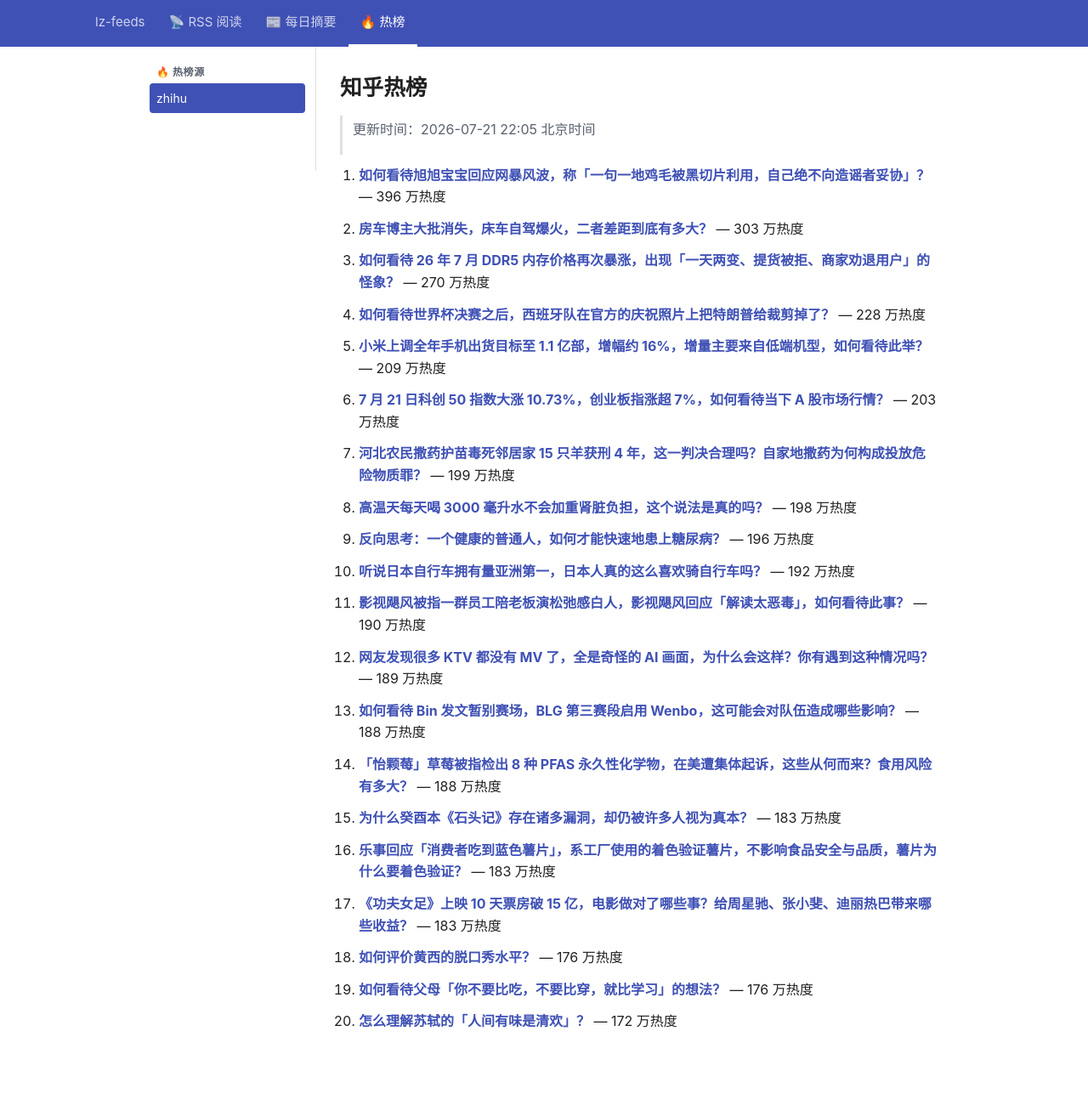
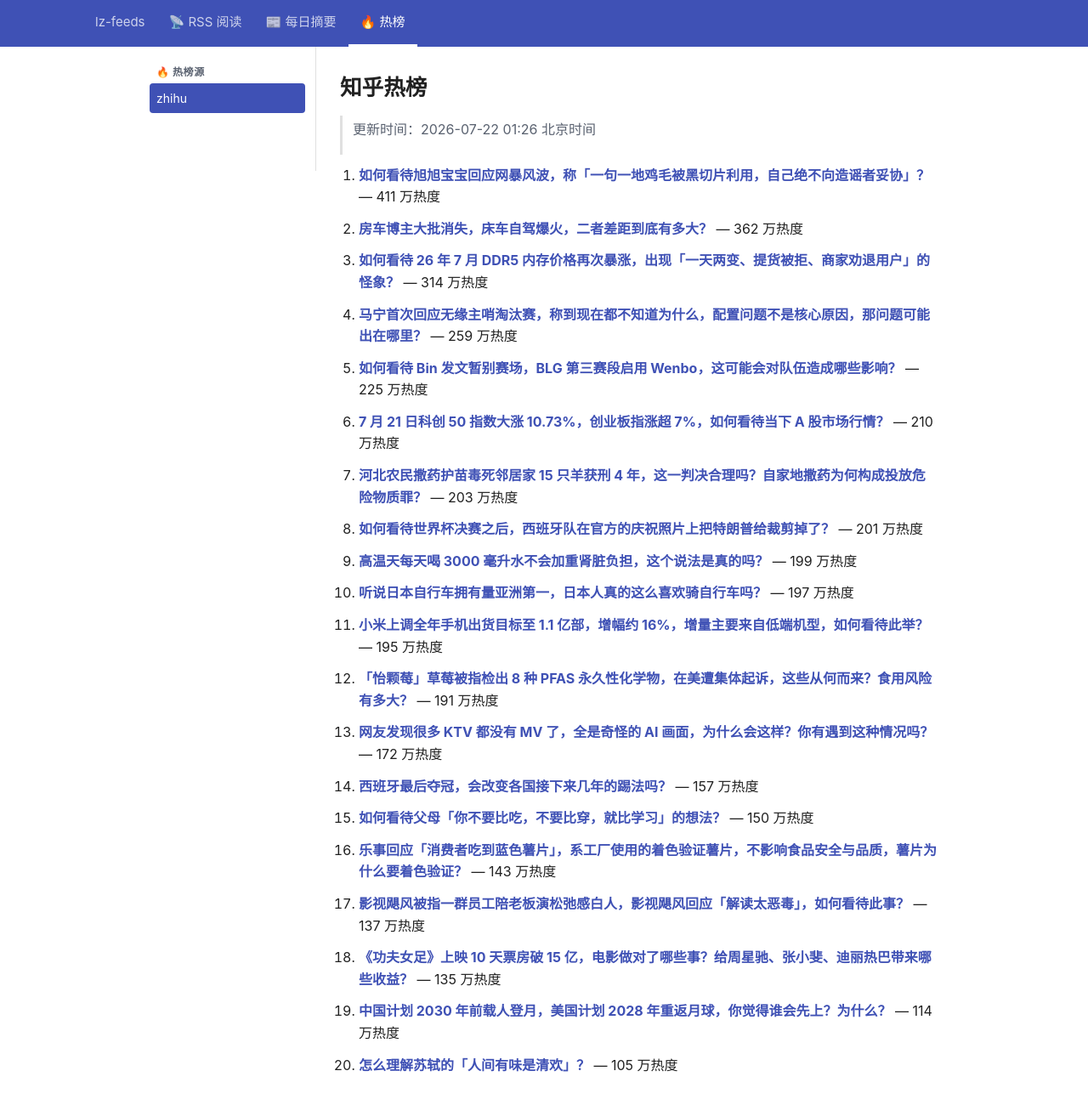
Before and after one commit to lizhang0101/lz-feeds, a Jekyll site: the page built from _hotlist/zhihu.md, in a window 1280 px wide and 1330 px high. Shown: the top 1300 px of the window at 85% size. Built offline with Jekyll 4.4.1, drawn with Linux system fonts in a browser that asks for light colours.

Commit message:
hotlist: 2026-07-21T17:26Z

```diff
--- a/_hotlist/zhihu.md
+++ b/_hotlist/zhihu.md
@@ -1,48 +1,48 @@
 ---
-updated: 2026-07-21 22:05 北京时间
+updated: 2026-07-22 01:26 北京时间
 count: 20
 ---
 
 # 知乎热榜
 
-> 更新时间：2026-07-21 22:05 北京时间
+> 更新时间：2026-07-22 01:26 北京时间
 
-1. **[如何看待旭旭宝宝回应网暴风波，称「一句一地鸡毛被黑切片利用，自己绝不向造谣者妥协」？](https://www.zhihu.com/question/2062763580878071282)** — 396 万热度
+1. **[如何看待旭旭宝宝回应网暴风波，称「一句一地鸡毛被黑切片利用，自己绝不向造谣者妥协」？](https://www.zhihu.com/question/2062763580878071282)** — 411 万热度
 
-2. **[房车博主大批消失，床车自驾爆火，二者差距到底有多大？](https://www.zhihu.com/question/2058243911978690417)** — 303 万热度
+2. **[房车博主大批消失，床车自驾爆火，二者差距到底有多大？](https://www.zhihu.com/question/2058243911978690417)** — 362 万热度
 
-3. **[如何看待 26 年 7 月 DDR5 内存价格再次暴涨，出现「一天两变、提货被拒、商家劝退用户」的怪象？](https://www.zhihu.com/question/2061301718021886552)** — 270 万热度
+3. **[如何看待 26 年 7 月 DDR5 内存价格再次暴涨，出现「一天两变、提货被拒、商家劝退用户」的怪象？](https://www.zhihu.com/question/2061301718021886552)** — 314 万热度
 
-4. **[如何看待世界杯决赛之后，西班牙队在官方的庆祝照片上把特朗普给裁剪掉了？](https://www.zhihu.com/question/2062849285499138343)** — 228 万热度
+4. **[马宁首次回应无缘主哨淘汰赛，称到现在都不知道为什么，配置问题不是核心原因，那问题可能出在哪里？](https://www.zhihu.com/question/2062863345573803605)** — 259 万热度
 
-5. **[小米上调全年手机出货目标至 1.1 亿部，增幅约 16%，增量主要来自低端机型，如何看待此举？](https://www.zhihu.com/question/2062847046097408907)** — 209 万热度
+5. **[如何看待 Bin 发文暂别赛场，BLG 第三赛段启用 Wenbo，这可能会对队伍造成哪些影响？](https://www.zhihu.com/question/2062948923971302955)** — 225 万热度
 
-6. **[7 月 21 日科创 50 指数大涨 10.73%，创业板指涨超 7%，如何看待当下 A 股市场行情？](https://www.zhihu.com/question/2062838747457131203)** — 203 万热度
+6. **[7 月 21 日科创 50 指数大涨 10.73%，创业板指涨超 7%，如何看待当下 A 股市场行情？](https://www.zhihu.com/question/2062838747457131203)** — 210 万热度
 
-7. **[河北农民撒药护苗毒死邻居家 15 只羊获刑 4 年，这一判决合理吗？自家地撒药为何构成投放危险物质罪？](https://www.zhihu.com/question/2062659274120098235)** — 199 万热度
+7. **[河北农民撒药护苗毒死邻居家 15 只羊获刑 4 年，这一判决合理吗？自家地撒药为何构成投放危险物质罪？](https://www.zhihu.com/question/2062659274120098235)** — 203 万热度
 
-8. **[高温天每天喝 3000 毫升水不会加重肾脏负担，这个说法是真的吗？](https://www.zhihu.com/question/2062498174825141693)** — 198 万热度
+8. **[如何看待世界杯决赛之后，西班牙队在官方的庆祝照片上把特朗普给裁剪掉了？](https://www.zhihu.com/question/2062849285499138343)** — 201 万热度
 
-9. **[反向思考：一个健康的普通人，如何才能快速地患上糖尿病？](https://www.zhihu.com/question/2061409494261929437)** — 196 万热度
+9. **[高温天每天喝 3000 毫升水不会加重肾脏负担，这个说法是真的吗？](https://www.zhihu.com/question/2062498174825141693)** — 199 万热度
 
-10. **[听说日本自行车拥有量亚洲第一，日本人真的这么喜欢骑自行车吗？](https://www.zhihu.com/question/58397168)** — 192 万热度
+10. **[听说日本自行车拥有量亚洲第一，日本人真的这么喜欢骑自行车吗？](https://www.zhihu.com/question/58397168)** — 197 万热度
 
-11. **[影视飓风被指一群员工陪老板演松弛感白人，影视飓风回应「解读太恶毒」，如何看待此事？](https://www.zhihu.com/question/2062642099518795923)** — 190 万热度
+11. **[小米上调全年手机出货目标至 1.1 亿部，增幅约 16%，增量主要来自低端机型，如何看待此举？](https://www.zhihu.com/question/2062847046097408907)** — 195 万热度
 
-12. **[网友发现很多 KTV 都没有 MV 了，全是奇怪的 AI 画面，为什么会这样？你有遇到这种情况吗？](https://www.zhihu.com/question/2061915732447687216)** — 189 万热度
+12. **[「怡颗莓」草莓被指检出 8 种 PFAS 永久性化学物，在美遭集体起诉，这些从何而来？食用风险有多大？](https://www.zhihu.com/question/2061447703125390721)** — 191 万热度
 
-13. **[如何看待 Bin 发文暂别赛场，BLG 第三赛段启用 Wenbo，这可能会对队伍造成哪些影响？](https://www.zhihu.com/question/2062948923971302955)** — 188 万热度
+13. **[网友发现很多 KTV 都没有 MV 了，全是奇怪的 AI 画面，为什么会这样？你有遇到这种情况吗？](https://www.zhihu.com/question/2061915732447687216)** — 172 万热度
 
-14. **[「怡颗莓」草莓被指检出 8 种 PFAS 永久性化学物，在美遭集体起诉，这些从何而来？食用风险有多大？](https://www.zhihu.com/question/2061447703125390721)** — 188 万热度
+14. **[西班牙最后夺冠，会改变各国接下来几年的踢法吗？](https://www.zhihu.com/question/2062436664497246459)** — 157 万热度
 
-15. **[为什么癸酉本《石头记》存在诸多漏洞，却仍被许多人视为真本？](https://www.zhihu.com/question/2036634256450049470)** — 183 万热度
+15. **[如何看待父母「你不要比吃，不要比穿，就比学习」的想法？](https://www.zhihu.com/question/324437913)** — 150 万热度
 
-16. **[乐事回应「消费者吃到蓝色薯片」，系工厂使用的着色验证薯片，不影响食品安全与品质，薯片为什么要着色验证？](https://www.zhihu.com/question/2061399390741337380)** — 183 万热度
+16. **[乐事回应「消费者吃到蓝色薯片」，系工厂使用的着色验证薯片，不影响食品安全与品质，薯片为什么要着色验证？](https://www.zhihu.com/question/2061399390741337380)** — 143 万热度
 
-17. **[《功夫女足》上映 10 天票房破 15 亿，电影做对了哪些事？给周星驰、张小斐、迪丽热巴带来哪些收益？](https://www.zhihu.com/question/2062587924949083357)** — 183 万热度
+17. **[影视飓风被指一群员工陪老板演松弛感白人，影视飓风回应「解读太恶毒」，如何看待此事？](https://www.zhihu.com/question/2062642099518795923)** — 137 万热度
 
-18. **[如何评价黄西的脱口秀水平？](https://www.zhihu.com/question/40207329)** — 176 万热度
+18. **[《功夫女足》上映 10 天票房破 15 亿，电影做对了哪些事？给周星驰、张小斐、迪丽热巴带来哪些收益？](https://www.zhihu.com/question/2062587924949083357)** — 135 万热度
 
-19. **[如何看待父母「你不要比吃，不要比穿，就比学习」的想法？](https://www.zhihu.com/question/324437913)** — 176 万热度
+19. **[中国计划 2030 年前载人登月，美国计划 2028 年重返月球，你觉得谁会先上？为什么？](https://www.zhihu.com/question/2062554385847160852)** — 114 万热度
 
-20. **[怎么理解苏轼的「人间有味是清欢」？](https://www.zhihu.com/question/298138448)** — 172 万热度
+20. **[怎么理解苏轼的「人间有味是清欢」？](https://www.zhihu.com/question/298138448)** — 105 万热度
```
